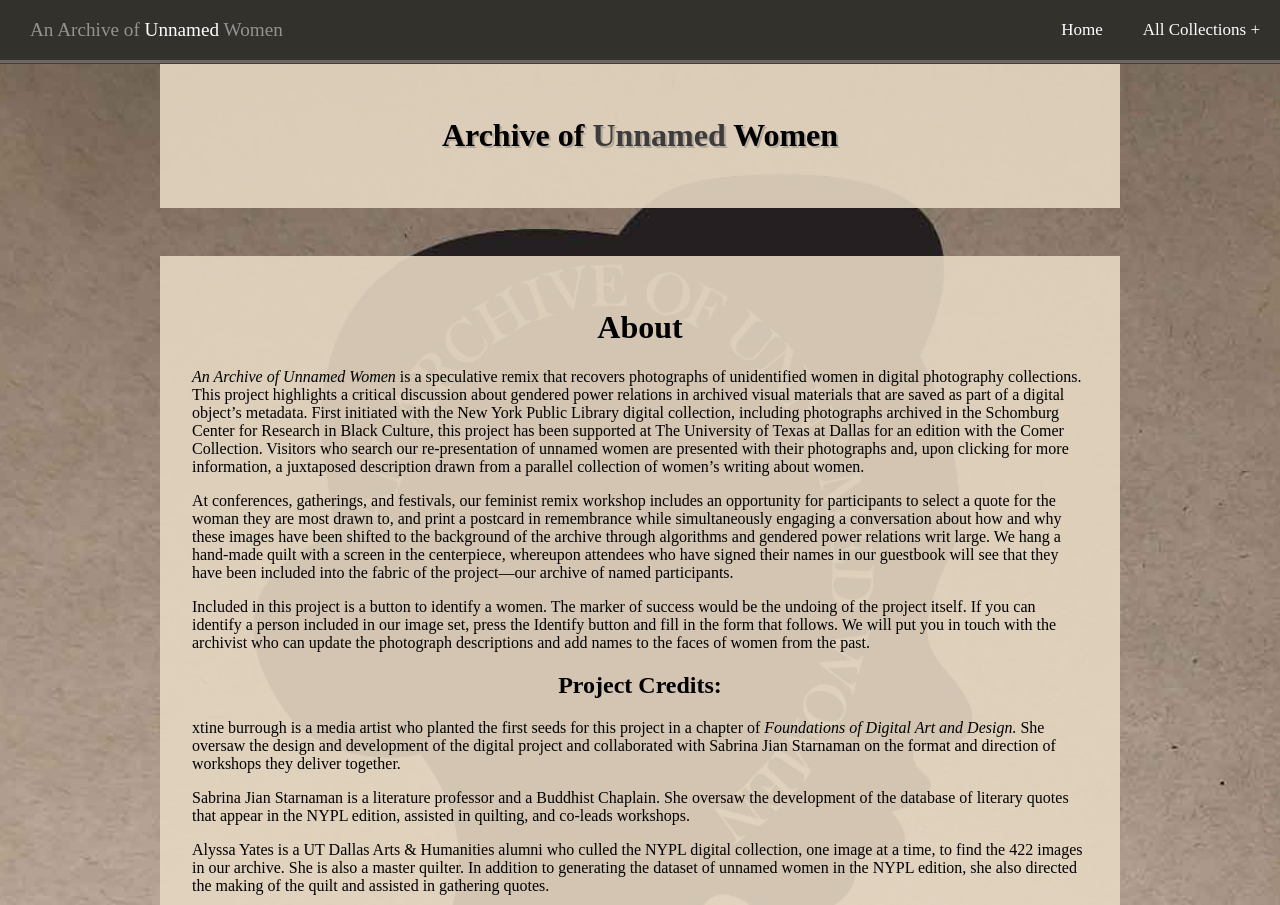
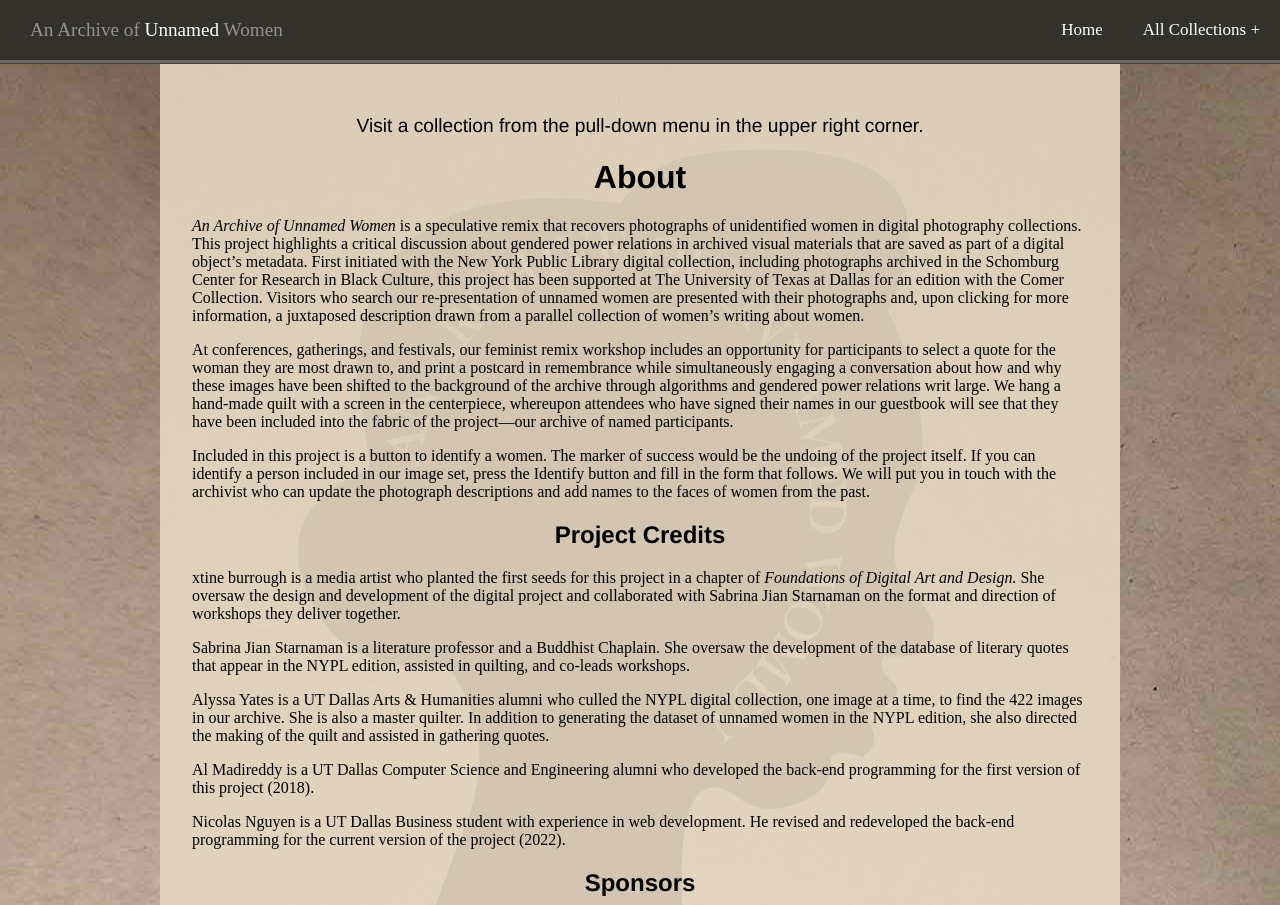
Before and after one commit to xtineburrough/archiveUnnamedWomen, a React (Create React App) app: page / in a window 1280 px wide. Shown: the top 905 px of the page. Built offline with nearby package versions, Linux system fonts and the light colour scheme; a web font is replaced by a local one.

Commit message:
working model

```diff
--- a/src/App.js
+++ b/src/App.js
@@ -28,7 +28,7 @@ function App() {
 
   // Make sure the name matches! Had to use an array because Array keeps order while objects does not
   // saving this for when Lomax is ready  const listOfCollections = ["NYPL Edition", "LOC Lomax Edition"];
-  const listOfCollections = ["NYPL Edition", "LOC Lomax Edition"];
+  const listOfCollections = ["NYPL Edition"];
 
   const collection = {
     "NYPL Edition": {
@@ -38,12 +38,12 @@ function App() {
       artistType: "Photographer",
     },
     //PUT THIS BACK WHEN YOU ARE READY FOR LOMAX QUOTES
-    "LOC Lomax Edition": {
-      data: LOCLomax,
-      quoteData: LomaxQuote,
-      idName: "LOC Control #",
-      artistType: "Artist",
-    },
+    // "LOC Lomax Edition": {
+    //   data: LOCLomax,
+    //   quoteData: LomaxQuote,
+    //   idName: "LOC Control #",
+    //   artistType: "Artist",
+    // },
   };
   // function to warn you if listOfCollections does not match collection
   listOfCollections.map((collectionName) => {
--- a/src/components/Collections/LOC-lomac.js
+++ b/src/components/Collections/LOC-lomac.js
@@ -4,7 +4,7 @@ export let data = [
     collection: "Lomax Collection (451)",
     id: 2007660241,
     uuid: "ppmsc 00516 //hdl.loc.gov/loc.pnp/ppmsc.00516",
-    artist: "Lomax, Alan, 1915-2002, photographer",
+    artist: "Lomax, Alan",
     year: 1935,
     location: "Bahamas, Cat Island",
     description:
@@ -16,7 +16,7 @@ export let data = [
     collection: "Lomax Collection (451)",
     id: 2007660234,
     uuid: "ppmsc 00509 //hdl.loc.gov/loc.pnp/ppmsc.00509",
-    artist: "Lomax, Alan, 1915-2002, photographer",
+    artist: "Lomax, Alan",
     year: 1935,
     location: "Bahamas, Cat Island",
     description: "Woman with infant, Old Bight, Cat Island, Bahamas, July 1935",
@@ -27,7 +27,7 @@ export let data = [
     collection: "Lomax Collection (451)",
     id: 2007660236,
     uuid: "ppmsc 00511 //hdl.loc.gov/loc.pnp/ppmsc.00511",
-    artist: "Lomax, Alan, 1915-2002, photographer",
+    artist: "Lomax, Alan",
     year: 1935,
     location: "Bahamas, Cat Island",
     description:
@@ -39,7 +39,7 @@ export let data = [
     collection: "Lomax Collection (451)",
     id: 2007660219,
     uuid: "ppmsc 00494 //hdl.loc.gov/loc.pnp/ppmsc.00494",
-    artist: "Lomax, Alan, 1915-2002, photographer",
+    artist: "Lomax, Alan",
     year: 1935,
     location: "Bahamas, Cat Island",
     description: "Woman from Cat Island, Bahamas, July 1935",
@@ -50,7 +50,7 @@ export let data = [
     collection: "Lomax Collection (451)",
     id: 2007660232,
     uuid: "ppmsc 00507 //hdl.loc.gov/loc.pnp/ppmsc.00507",
-    artist: "Lomax, Alan, 1915-2002, photographer",
+    artist: "Lomax, Alan",
     year: 1935,
     location: "Bahamas, Cat Island",
     description:
@@ -66,7 +66,7 @@ export let data = [
     year: "1938-1950",
     location: "Asheville, North Carolina",
     description:
-      "Fiddling Bill Hensley, playing fiddle, and unidentified woman at the Mountain Music Festival, Asheville, North Carolina",
+      "Fiddling Bill Hensley, playing fiddle, and unidentified woman at the Mountain Music Festival, <br/> Asheville, North Carolina",
     imageLink: "https://www.loc.gov/item/2007660157/",
   },
 ];
--- a/src/components/Home.js
+++ b/src/components/Home.js
@@ -3,12 +3,10 @@ import "./styles/Home.css";
 export default function About() {
   return (
     <div className="background">
-      <div className="wrap title">
-        <h1>
-          Archive of <span style={{ color: "#3d3b3b" }}>Unnamed</span> Women
-        </h1>
-      </div>
       <div className="wrap">
+        <p id="visit">
+          Visit a collection from the pull-down menu in the upper right corner.
+        </p>
         <h1>About</h1>
         <p>
           <em>An Archive of Unnamed Women</em> is a speculative remix that
@@ -47,7 +45,7 @@ export default function About() {
           the faces of women from the past.{" "}
         </p>
 
-        <h2>Project Credits:</h2>
+        <h2>Project Credits</h2>
         <p>
           xtine burrough is a media artist who planted the first seeds for this
           project in a chapter of{" "}
@@ -84,11 +82,11 @@ export default function About() {
           the current version of the project (2022).{" "}
         </p>
 
-        <h2>Sponsors:</h2>
+        <h2>Sponsors</h2>
         <p>
           We appreciate the kind sponsorship of an artist microgrant from the
-          Nasher Sculpture Center (2019) and a UT Dallas aXh &#8220;Uncertain
-          Futures&#8221; grant (2022).
+          Nasher Sculpture Center in 2019 and a UT Dallas 2022 aXh
+          &#8220;Uncertain Futures&#8221; grant (2022).
         </p>
       </div>
     </div>
--- a/src/components/NewModal.js
+++ b/src/components/NewModal.js
@@ -93,7 +93,9 @@ export default function NewModal({
                 <Grid item xs={12}>
                   <div className="item">
                     <p className="item__desc--title">DESCRIPTION</p>
-                    <p className="item__desc">{description}</p>
+                    <p className="item__desc">
+                      {description.split("<br/>").join("\n")}
+                    </p>
                   </div>
                   <Grid
                     item
--- a/src/components/styles/Home.css
+++ b/src/components/styles/Home.css
@@ -19,7 +19,13 @@
 .wrap p {
   text-align: left;
 }
-.title {
-  margin-bottom: 3rem;
-  text-shadow: 2px 2px rgba(44, 43, 43, 0.232);
+#visit {
+  margin-bottom: 1rem;
+  text-align: center;
+  font-size: 1.2rem;
+  font-family: Helvetica, Arial, "sans-serif";
 }
+h1,
+h2 {
+  font-family: Helvetica, Arial, "sans-serif";
+}
--- a/src/components/styles/NewModal.css
+++ b/src/components/styles/NewModal.css
@@ -58,6 +58,7 @@
   margin: 0;
   margin: 0;
   padding: 0;
+  white-space: pre-line;
 }
 
 .quote {
```
